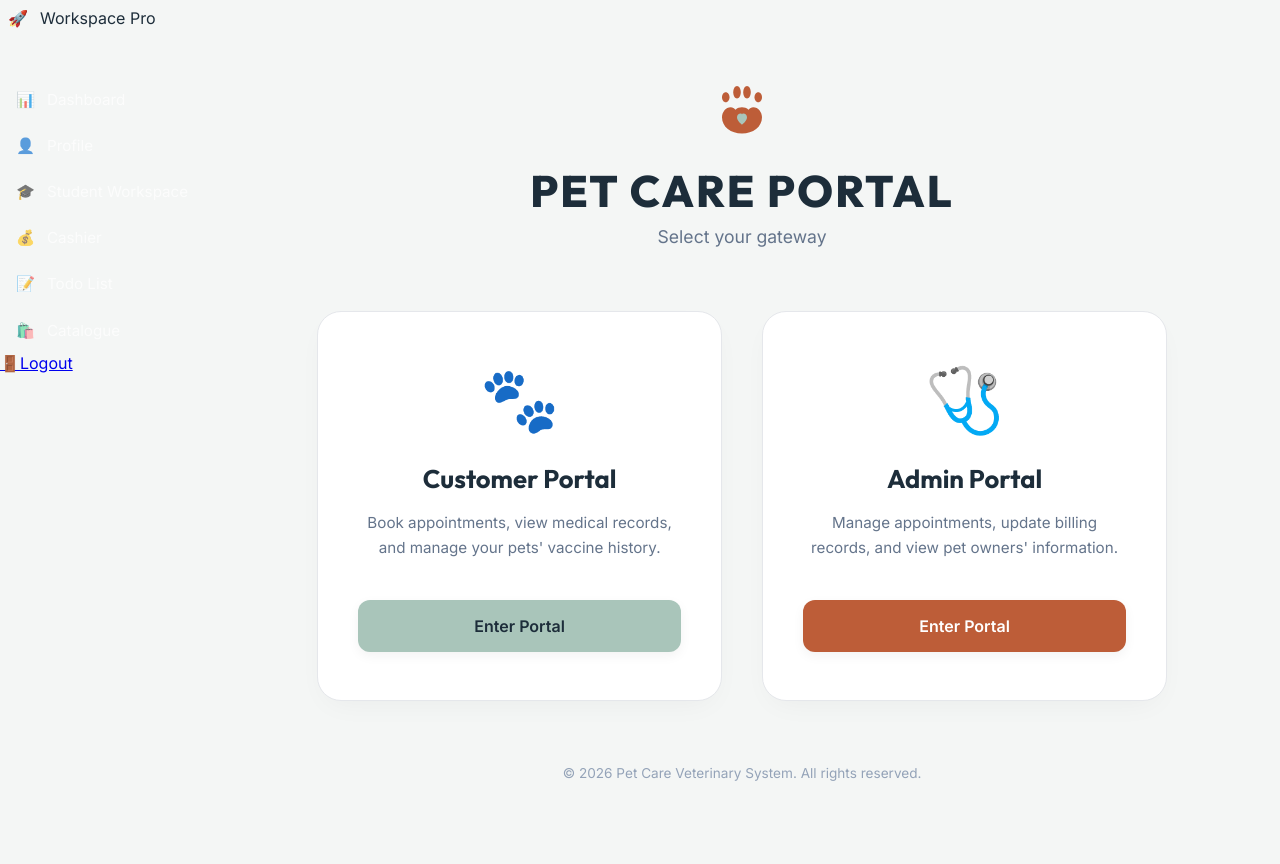
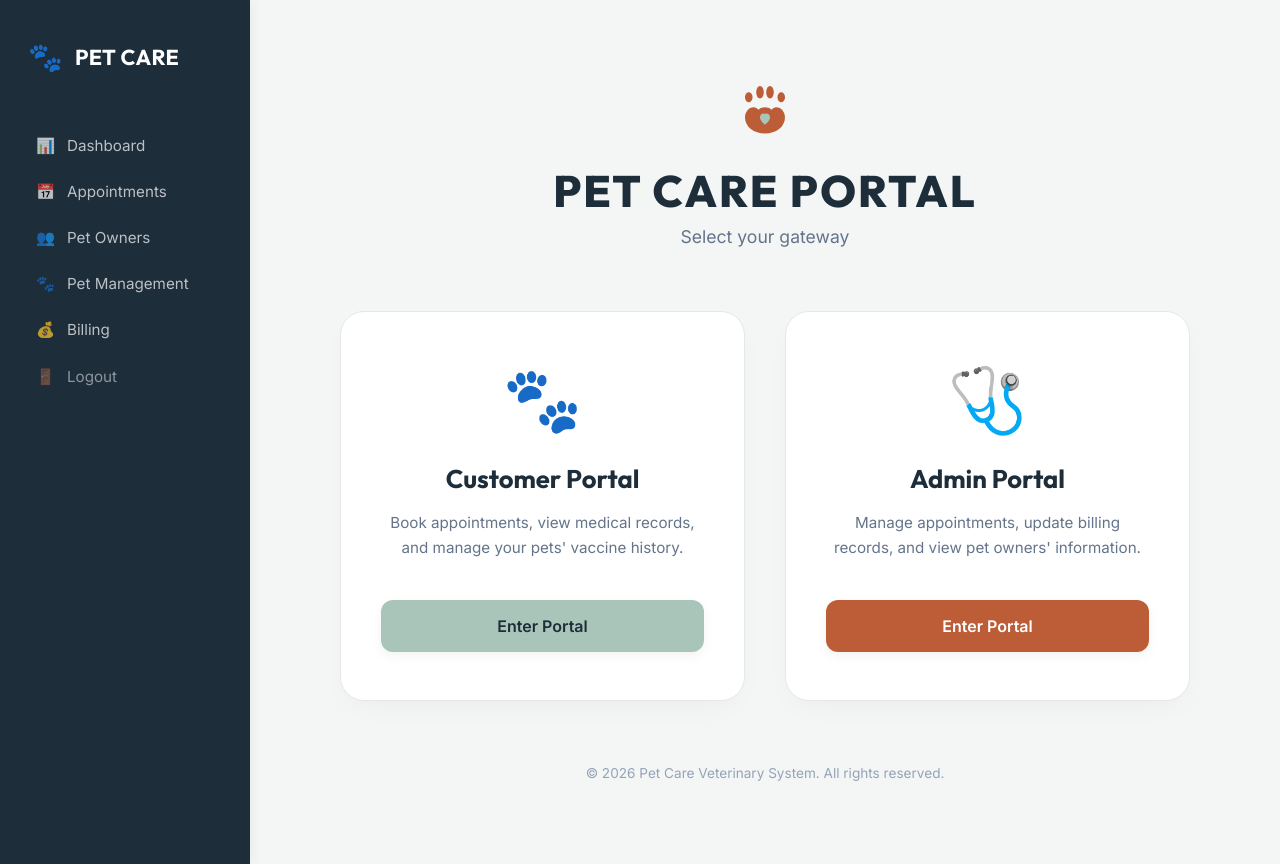
Before and after one commit to Lander-byte/Pet-Clinic, a React (Create React App) app: page / in a window 1280 px wide. Built offline with nearby package versions, Linux system fonts and the light colour scheme; sample sign-in values are in the browser's storage.

Commit message:
Fix sidebar, login layout, logout routing, and pet-owners route

```diff
--- a/src/MainContent.jsx
+++ b/src/MainContent.jsx
@@ -43,7 +43,7 @@ function MainContent({ user, onLogin }) {
       <Route path="/admin/login"        element={isAdmin ? <Navigate to="/admin/dashboard" replace /> : <AdminLogin onLogin={onLogin} />} />
       <Route path="/admin/dashboard"    element={isAdmin ? <AdminDashboard /> : <Navigate to="/admin/login" replace />} />
       <Route path="/admin/appointments" element={isAdmin ? <AppointmentManagement /> : <Navigate to="/admin/login" replace />} />
-      <Route path="/admin/pets-owners"      element={isAdmin ? <PetOwnerManagement /> : <Navigate to="/admin/login" replace />} />
+      <Route path="/admin/pet-owners"      element={isAdmin ? <PetOwnerManagement /> : <Navigate to="/admin/login" replace />} />
       <Route path="/admin/pet-management"  element={isAdmin ? <PetManagement /> : <Navigate to="/admin/login" replace />} />
       <Route path="/admin/billing"          element={isAdmin ? <BillingReports /> : <Navigate to="/admin/login" replace />} />
 
--- a/src/components/admin/AdminSidebar.jsx
+++ b/src/components/admin/AdminSidebar.jsx
@@ -1,45 +1,41 @@
-import { NavLink } from 'react-router-dom';
+import { NavLink, Link } from 'react-router-dom';
 
-export default function AdminSidebar() {
+export default function AdminSidebar({ onLogout }) {
   return (
-    <div className="app-sidebar">
+    <div className="sidebar">
       <div className="sidebar-logo">
-        <div className="logo-icon">🚀</div>
-        <span className="logo-text">Workspace Pro</span>
+        <div className="sidebar-logo-icon">🐾</div>
+        <span className="sidebar-logo-text">PET CARE</span>
       </div>
 
       <nav className="sidebar-menu">
-        <NavLink to="/dashboard" className="sidebar-link">
+        <NavLink to="/admin/dashboard" className="sidebar-link">
           <span className="sidebar-link-icon">📊</span>
           <span>Dashboard</span>
         </NavLink>
-        <NavLink to="/profile" className="sidebar-link">
-          <span className="sidebar-link-icon">👤</span>
-          <span>Profile</span>
+        <NavLink to="/admin/appointments" className="sidebar-link">
+          <span className="sidebar-link-icon">📅</span>
+          <span>Appointments</span>
         </NavLink>
-        <NavLink to="/student-workplace" className="sidebar-link">
-          <span className="sidebar-link-icon">🎓</span>
-          <span>Student Workspace</span>
+        <NavLink to="/admin/pet-owners" className="sidebar-link">
+          <span className="sidebar-link-icon">👥</span>
+          <span>Pet Owners</span>
         </NavLink>
-        <NavLink to="/cashier" className="sidebar-link">
+        <NavLink to="/admin/pet-management" className="sidebar-link">
+          <span className="sidebar-link-icon">🐾</span>
+          <span>Pet Management</span>
+        </NavLink>
+        <NavLink to="/admin/billing" className="sidebar-link">
           <span className="sidebar-link-icon">💰</span>
-          <span>Cashier</span>
-        </NavLink>
-        <NavLink to="/todolist" className="sidebar-link">
-          <span className="sidebar-link-icon">📝</span>
-          <span>Todo List</span>
-        </NavLink>
-        <NavLink to="/catalogue" className="sidebar-link">
-          <span className="sidebar-link-icon">🛍️</span>
-          <span>Catalogue</span>
+          <span>Billing</span>
         </NavLink>
       </nav>
 
       <div className="sidebar-footer">
-        <NavLink to="/" className="logout-btn">
+        <Link to="/" onClick={onLogout} className="sidebar-link logout">
           <span className="sidebar-link-icon">🚪</span>
           <span>Logout</span>
-        </NavLink>
+        </Link>
       </div>
     </div>
   );
--- a/src/components/customer/CustomerSidebar.jsx
+++ b/src/components/customer/CustomerSidebar.jsx
@@ -46,7 +46,7 @@ function CustomerSidebar({ onLogout }) {
       </nav>
 
       <div className="sidebar-footer">
-        <Link to="/login" onClick={onLogout} className="sidebar-link logout">
+        <Link to="/" onClick={onLogout} className="sidebar-link logout">
           <span className="sidebar-icon">🚪</span>
           <span className="sidebar-label">Logout</span>
         </Link>
--- a/src/components/customer/Login.jsx
+++ b/src/components/customer/Login.jsx
@@ -37,11 +37,11 @@ function Login({ onLogin }) {
     <div className="auth-split-container">
       {/* Left Branding Panel */}
       <div className="auth-left-panel">
-        <div className="auth-logo-wrapper">
-          <PawLogo />
-          <h1 className="auth-logo-text">PET CARE</h1>
+          <div className="auth-logo-wrapper">
+            <PawLogo />
+            <h1 className="auth-logo-text">PET CARE</h1>
+          </div>
         </div>
-      </div>
 
       {/* Right Form Panel */}
       <div className="auth-right-panel">
```
